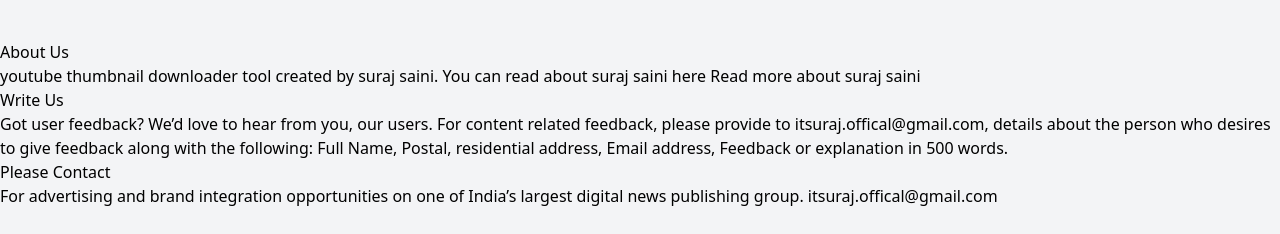
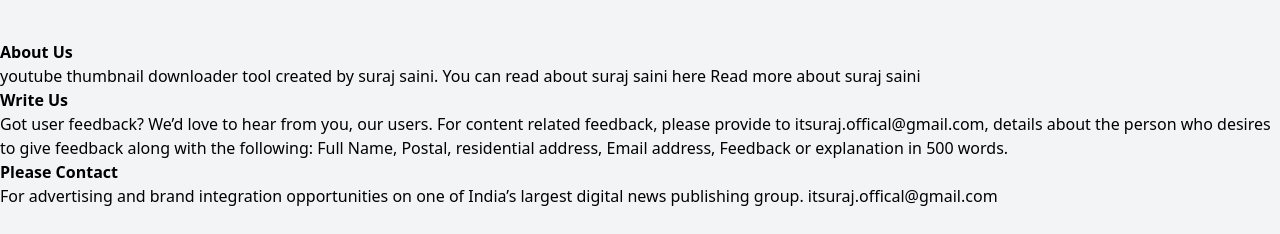
Before and after one commit to iitsuraj/ytthumbnaildownloader, a Next.js app: page /about in a window 1280 px wide. Shown: the top 234 px of the page. Built offline with nearby package versions, Linux system fonts and the light colour scheme.

Commit message:
About us

```diff
--- a/src/pages/about.js
+++ b/src/pages/about.js
@@ -34,7 +34,7 @@
       </Head>
       <div className="container mx-auto">
         <div className="mt-10 mb-20">
-          <h1>About Us</h1>
+          <h1 className="font-semibold">About Us</h1>
           <p>
             youtube thumbnail downloader tool created by suraj saini. You can
             read about suraj saini here{" "}
@@ -42,7 +42,7 @@
               Read more about suraj saini
             </a>
           </p>
-          <h2>Write Us</h2>
+          <h2 className="font-semibold">Write Us</h2>
           <p>
             Got user feedback? We’d love to hear from you, our users. For
             content related feedback, please provide to
@@ -51,7 +51,7 @@
             residential address, Email address, Feedback or explanation in 500
             words.
           </p>
-          <h2>Please Contact</h2>
+          <h2 className="font-semibold">Please Contact</h2>
           <p>
             For advertising and brand integration opportunities on one of
             India’s largest digital news publishing group.
```
